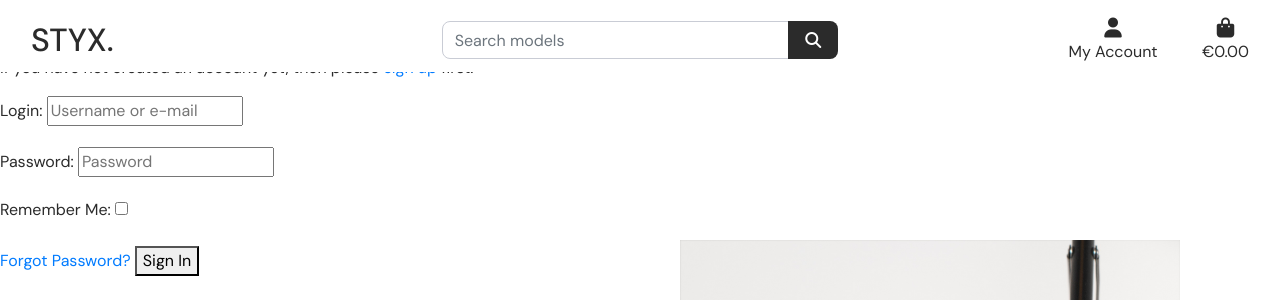
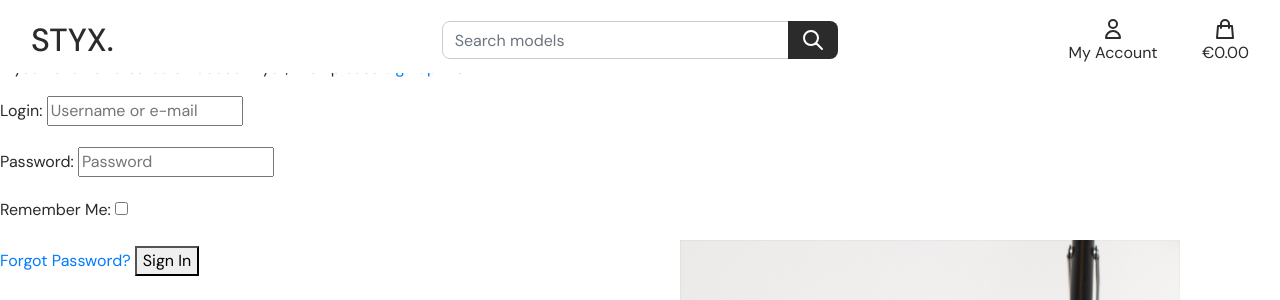
Before and after one commit to CarolinaCobo/styx, a Django app: page /accounts/login/ in a window 1280 px wide. Shown: the top 300 px of the page. Run offline with Django 3.2, Linux system fonts and the light colour scheme; some libraries are stand-ins or nearby versions.

Commit message:
style: changed icons in navbar

```diff
--- a/home/templates/home/index.html
+++ b/home/templates/home/index.html
@@ -18,7 +18,7 @@
                 </h1>
                 <div class="my-5">
                     <h4>
-                        <a href="" class="shop-now-button btn btn-lg  text-uppercase py-3">Shop Now</a>
+                        <a href="" class="shop-now-button btn btn-lg text-uppercase py-3">Shop Now</a>
                     </h4>
                 </div>
             </div>
--- a/templates/base.html
+++ b/templates/base.html
@@ -69,7 +69,9 @@
                         <div class="input-group-append">
                             <button class="form-control btn btn-black" type="submit">
                                 <span class="icon">
-                                    <i class="fas fa-search"></i>
+                                    <svg xmlns="http://www.w3.org/2000/svg" class="h-6 w-6 icon" fill="none" viewBox="0 0 24 24" stroke="currentColor">
+                                        <path stroke-linecap="round" stroke-linejoin="round" stroke-width="2" d="M21 21l-6-6m2-5a7 7 0 11-14 0 7 7 0 0114 0z" />
+                                      </svg>
                                 </span>
                             </button>
                         </div>
@@ -81,7 +83,9 @@
                     <li class="list-inline-item dropdown">
                         <a class="text-black nav-link" href="#" id="user-options" data-toggle="dropdown" aria-haspopup="true" aria-expanded="false">
                             <div class="text-center">
-                                <div><i class="fas fa-user fa-lg"></i></div>
+                                <div><svg xmlns="http://www.w3.org/2000/svg" class="h-6 w-6 icon" fill="none" viewBox="0 0 24 24" stroke="currentColor">
+                                    <path stroke-linecap="round" stroke-linejoin="round" stroke-width="2" d="M16 7a4 4 0 11-8 0 4 4 0 018 0zM12 14a7 7 0 00-7 7h14a7 7 0 00-7-7z" />
+                                  </svg></div>
                                 <p class="my-0">My Account</p>
                             </div>
                         </a>
@@ -101,7 +105,9 @@
                     <li class="list-inline-item">
                         <a class="{% if grand_total %}text-info font-weight-bold{% else %}text-black{% endif %} nav-link" href="">
                             <div class="text-center">
-                                <div><i class="fas fa-shopping-bag fa-lg"></i></div>
+                                <div><svg xmlns="http://www.w3.org/2000/svg" class="h-6 w-6 icon" fill="none" viewBox="0 0 24 24" stroke="currentColor">
+                                    <path stroke-linecap="round" stroke-linejoin="round" stroke-width="2" d="M16 11V7a4 4 0 00-8 0v4M5 9h14l1 12H4L5 9z" />
+                                  </svg></div>
                                 <p class="my-0">
                                     {% if grand_total %}
                                         €{{ grand_total|floatformat:2 }}
```
